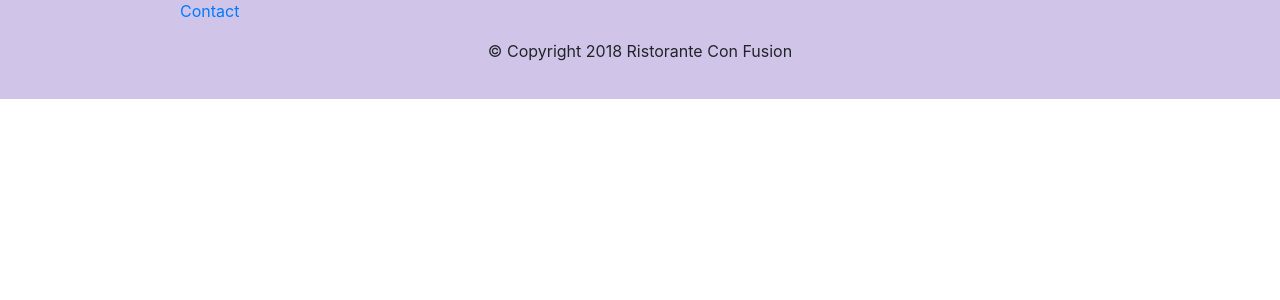
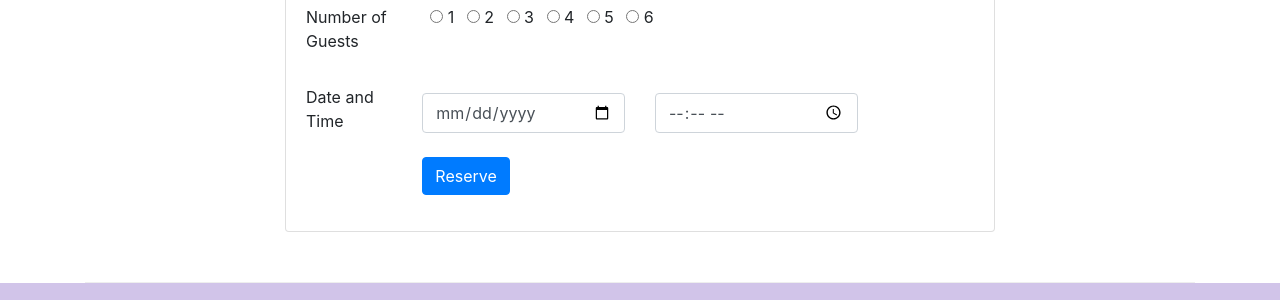
Before and after one commit to merhawiRuth/coursera-conFusion, a website: page index.html in a window 1280 px wide. Shown: the part 1659-1959 px from the top of the page. Before the commit the page ends 1758 px from the top, so only its background shows below. Drawn offline with nearby package versions, Linux system fonts and the light colour scheme.

Commit message:
finished card

```diff
--- a/index.html
+++ b/index.html
@@ -1,5 +1,6 @@
 <!DOCTYPE html>
 <html lang="en">
+
 <head>
 
     <title>Ristorante Con Fusion: About Us</title>
@@ -24,7 +25,8 @@
             <a class="navbar-brand" href="#"><img src="img/logo.png" height="30" width="41"></img></a>
             <div class="collapse navbar-collapse" id="Navbar">
                 <ul class="navbar-nav mr-auto">
-                    <li class="nav-item active"><a class="nav-link" href="./index.html"><span class="fa fa-home fa-lg"></span>
+                    <li class="nav-item active"><a class="nav-link" href="./index.html"><span
+                                class="fa fa-home fa-lg"></span>
                             Home</a></li>
                     <li class="nav-item"><a class="nav-link" href="./aboutus.html"><span
                                 class="fa fa-info fa-lg"></span> About</a></li>
@@ -57,7 +59,10 @@
             <div class="media">
                 <img class="d-flex mr-3 img-thumbnail align-self-center" src="img/uthappizza.png" alt="Uthappizza">
                 <div class="media-body">
-            <h2 class="mt-0">Uthappizza</h2>
+                    <h2 class="mt-0 media-heading">Uthappizza
+                        <span class="badge badge-danger">HOT</span>
+                        <span class="badge badge-pill badge-secondary">$4.99</span>
+                    </h2>
                     <p class="d-none d-sm-block">A unique combination of Indian Uthappam (pancake) and
                         Italian pizza, topped with Cerignola olives, ripe vine
                         cherry tomatoes, Vidalia onion, Guntur chillies and
@@ -67,13 +72,15 @@
         </div>
 
         <div class="row row-content align-items-center">
-        <div class="col-12 col-sm-4 col-md-3 order-sm-last">
+            <div class="col-12 col-sm-4 col-md-3">
                 <h3>This Month's Promotions</h3>
             </div>
-        <div class="col col-sm col-md order-sm-first">
+            <div class="col col-sm col-md">
                 <h2>Weekend Grand Buffet</h2>
-            <p>Featuring mouthwatering combinations with a choice of five different salads, six enticing appetizers, six
-                main entrees and five choicest desserts. Free flowing bubbly and soft drinks. All for just $19.99 per
+                <p>Featuring mouthwatering combinations with a choice of five different salads, six enticing appetizers,
+                    six
+                    main entrees and five choicest desserts. Free flowing bubbly and soft drinks. All for just $19.99
+                    per
                     person </p>
             </div>
         </div>
@@ -84,7 +91,8 @@
             </div>
             <div class="col col-sm col-md order-sm-first">
                 <div class="media">
-                            <img class="d-flex mr-3 img-thumbnail align-self-center" src="img/alberto.png" alt="Alberto Somayya">
+                    <img class="d-flex mr-3 img-thumbnail align-self-center" src="img/alberto.png"
+                        alt="Alberto Somayya">
                     <div class="media-body">
                         <h2 class="mt-0">Alberto Somayya</h2>
                         <h4>Executive Chef</h4>
@@ -97,6 +105,43 @@
                 </div>
             </div>
         </div>
+        <div class="row row-content justify-content-center">
+            <div class="col-12 col-sm-8">
+                <div class="card">
+                    <h3 class="card-header bg-warning text-white">Reserve a Table</h3>
+                    <div class="card-body">
+                        <div class="row">
+                            <div class="col-12 col-sm-2">
+                                Number of Guests
+                            </div>
+                            <div class="col-12 col-sm-9">
+                                <input class="ml-2" type="radio" name="guests" value="1"> 1 </input>
+                                <input class="ml-2" type="radio" name="guests" value="2"> 2 </input>
+                                <input class="ml-2" type="radio" name="guests" value="3"> 3 </input>
+                                <input class="ml-2" type="radio" name="guests" value="4"> 4 </input>
+                                <input class="ml-2" type="radio" name="guests" value="5"> 5 </input>
+                                <input class="ml-2" type="radio" name="guests" value="6"> 6 </input>
+                            </div>
+                        </div>
+                        <div class="row mt-3 mb-3">
+                            <div class="col-12 col-sm-2 mt-3">
+                                Date and Time
+                            </div>
+                            <div class="col-12 col-sm-4 mt-4 ">
+                                <input type="date" class="form-control" id="date" name="date" />
+                            </div>
+                            <div class="col-12 col-sm-4 mt-4">
+                                <input type="time" class="form-control" id="time" name="time" />
+                            </div>
+                            <div class="offset-sm-2 mt-4 col-8 col-sm-4">
+                                <button type="button" class="btn btn-primary " name="reserve">Reserve</button>
+                            </div>
+                        </div>
+                    </div>
+                </div>
+            </div>
+        </div>
+
     </div>
 
     <footer class="footer">
@@ -122,13 +167,16 @@
                 </div>
                 <div class="col-12 col-sm-4 align-self-center">
                     <div class="text-center">
-                                    <a class="btn btn-social-icon btn-google" href="http://google.com/+"><i class="fa fa-google-plus"></i></a>
+                        <a class="btn btn-social-icon btn-google" href="http://google.com/+"><i
+                                class="fa fa-google-plus"></i></a>
                         <a class="btn btn-social-icon btn-facebook" href="http://www.facebook.com/profile.php?id="><i
                                 class="fa fa-facebook"></i></a>
                         <a class="btn btn-social-icon btn-linkedin" href="http://www.linkedin.com/in/"><i
                                 class="fa fa-linkedin"></i></a>
-                                    <a class="btn btn-social-icon btn-twitter" href="http://twitter.com/"><i class="fa fa-twitter"></i></a>
-                                    <a class="btn btn-social-icon btn-google" href="http://youtube.com/"><i class="fa fa-youtube"></i></a>
+                        <a class="btn btn-social-icon btn-twitter" href="http://twitter.com/"><i
+                                class="fa fa-twitter"></i></a>
+                        <a class="btn btn-social-icon btn-google" href="http://youtube.com/"><i
+                                class="fa fa-youtube"></i></a>
                         <a class="btn btn-social-icon" href="mailto:"><i class="fa fa-envelope-o"></i></a>
                     </div>
                 </div>
```
Also changed, not shown: aboutus.html (+1 -0 lines). Lines whose indentation alone changed are shown as unchanged.
